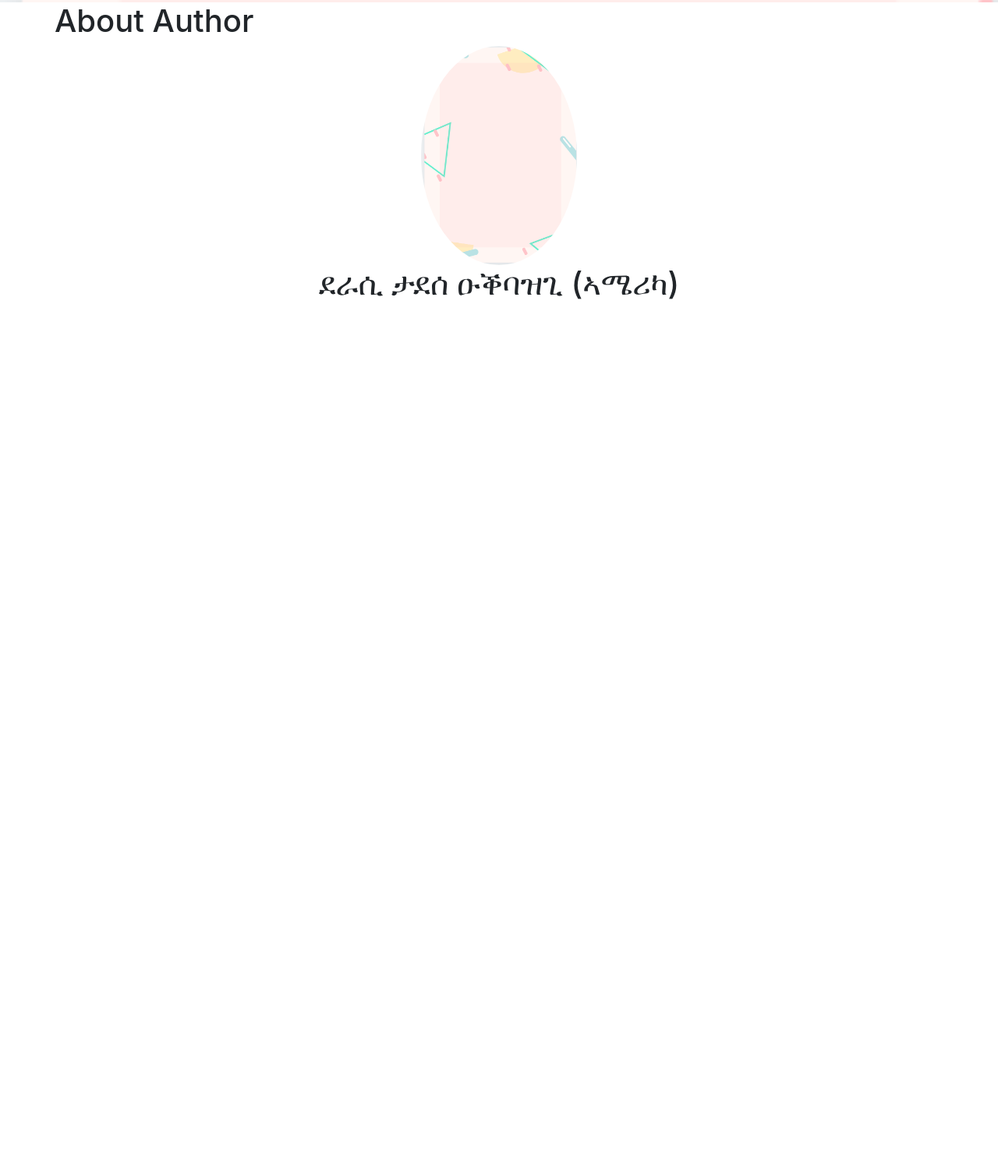
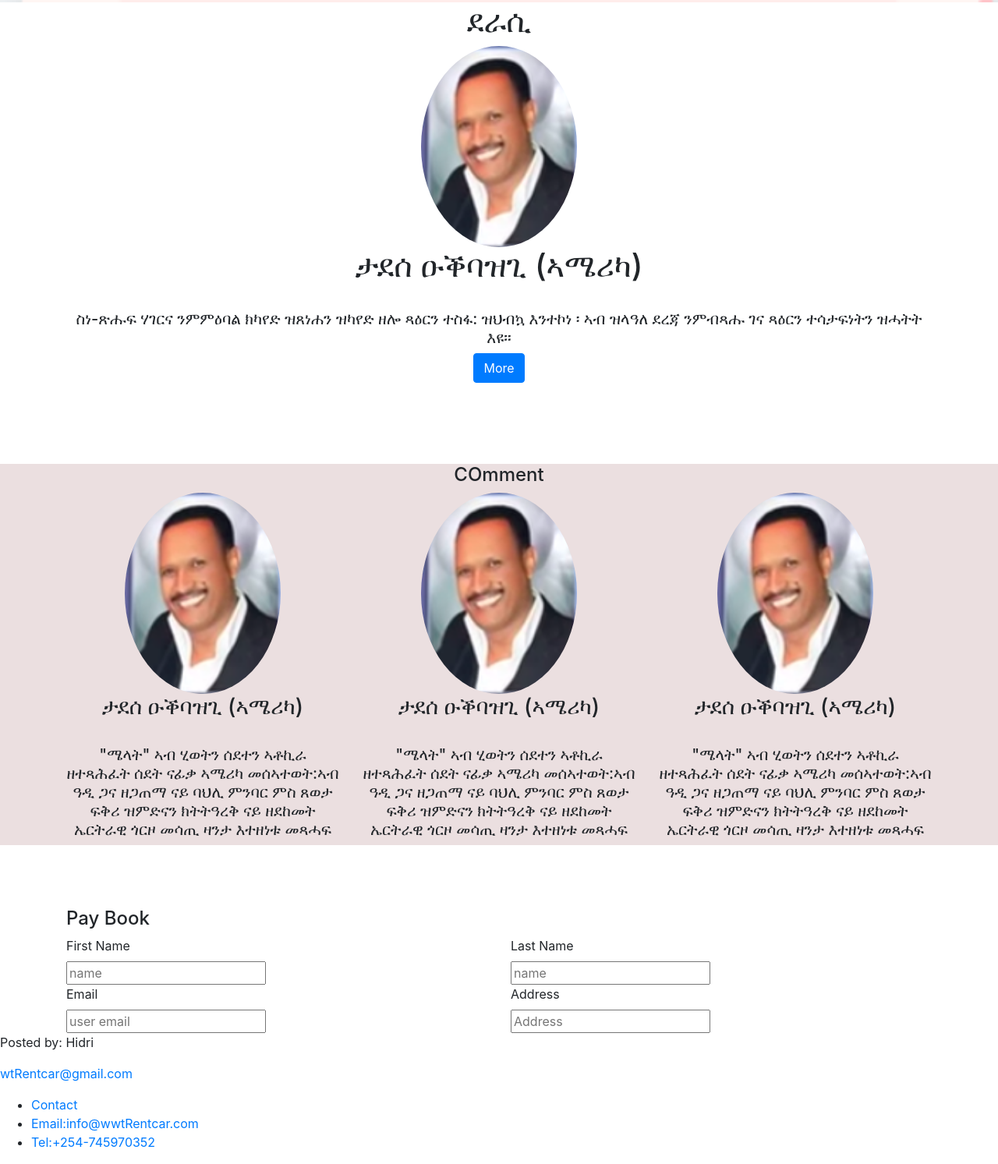
Before and after one commit to Afom25/Melat, a plain HTML site: page index.html in a window 1280 px wide. Shown: the part 797-2290 px from the top of the page at 78% size. Before the commit the page ends 1193 px from the top, so only its background shows below. Drawn offline with nearby package versions, Linux system fonts and the light colour scheme.

Commit message:
this commit will add the form

```diff
--- a/css/style.css
+++ b/css/style.css
@@ -1,7 +1,7 @@
 
 /* ICON IMAGE*/
 #icon-image-melat{
-    width:50px;
+    width:30px;
     border-radius: 50%;
 }
 #author-image{
@@ -28,6 +28,17 @@
     margin-top: 10rem;
     font-size: 40px;
 }
-h3{
-    font-size: 40px;
+
+/*ABOUT_ AUTHOR */
+.author-heading{
+    text-align: center;
 }
+
+/*People-Comment*/
+#people-comment{
+    background: rgb(235, 223, 224);
+    margin-top: 5rem;;
+}
+#form-pay{
+    margin-top: 5rem;
+}
--- a/index.html
+++ b/index.html
@@ -18,7 +18,7 @@
 <body>
     <!----Navbar section-->
     <header>
-        <nav class="navbar fixed-top navbar-expand-lg navbar-light bg-orange">
+        <nav class="navbar fixed-top navbar-expand-lg navbar-light bg-light">
 
             <a class="navbar-brand" href="#home"> <img src="image/melat icon.png" alt="icon1" id="icon-image-melat">
             </a>
@@ -60,8 +60,8 @@
                      <div class="col-md-12 col-sm-12 ">
                          <div id="home-heading" class="text-center">
                                 <p> ሜላት</p>
-                                <p>ፍቕርዊት ልብወለድ መጽሓፍ</p>
-                            <p>ደራሲ ታደሰ ዑቕባዝጊ (ኣሜሪካ)</p>                            </p>
+                                <h2>ፍቕርዊት ልብወለድ መጽሓፍ</h2> <br>
+                            <h4>ደራሲ ታደሰ ዑቕባዝጊ (ኣሜሪካ)</h4>                            </p>
                          </div>
                      </div>
 
@@ -72,17 +72,94 @@
     <section id="about-author">
         <div class="container">
             <div class="row">
-                <h1 class="author-heading">About Author</h1>
+
                     <div class="col-md-12 text-center">
-                        <img src="image/melat.png" alt="author-pics" id="author-image">
-                        <h1 class="author-heading-text">ደራሲ ታደሰ ዑቕባዝጊ (ኣሜሪካ)</h1>
+                        <h1 class="author-heading">ደራሲ</h1>
+                        <img src="image/teadesse1.png" alt="author-pics" id="author-image"><br>
+                        <h1 class="author-heading-text"> ታደሰ ዑቕባዝጊ (ኣሜሪካ)</h1><br>
+                        <h5> ስነ-ጽሑፍ ሃገርና ንምምዕባል ክካየድ ዝጸነሐን ዝካየድ ዘሎ ጻዕርን ተስፋ: ዝህብኳ እንተኮነ ፡ ኣብ ዝላዓለ ደረጃ ንምብጻሑ ገና ጻዕርን ተሳታፍነትን ዝሓትት እዩ፡፡ </h5>
+                        <button type="button" class="btn btn-primary">More</button>
+                    </div>
 
+            </div>
+        </div>
+    </section><br>
+    <section id="people-comment">
+        <div class="container">
+            <div class="row">
+                <div class="col-md-12  text-center">
+                    <h4>COmment</h4>
+                </div>
+                <div class="col-md-4 text-center">
+                    <img src="image/teadesse1.png" alt="author-pics" id="author-image"><br>
+                    <h3 class="author-heading-text"> ታደሰ ዑቕባዝጊ (ኣሜሪካ)</h3><br>
+                    <h5>"ሜላት" ኣብ ሂወትን ሰደተን ኣቶኪራ ዘተጻሕፈት ሰደት ናፊቃ ኣሜሪካ መሰኣተወት:ኣብ ዓዲ ጋና ዘጋጠማ ናይ ባህሊ ምንባር ምስ ጸወታ ፍቅሪ ዝምድናን ክትትዓረቅ ናይ ዘደከመት ኤርትራዊ ጎርዞ  መሳጢ ዛንታ እተዘነቱ መጻሓፍ</h5>
+                </div>
+                <div class="col-md-4 text-center">
+                    <img src="image/teadesse1.png" alt="author-pics" id="author-image"><br>
+                    <h3 class="author-heading-text"> ታደሰ ዑቕባዝጊ (ኣሜሪካ)</h3><br>
+                    <h5>"ሜላት" ኣብ ሂወትን ሰደተን ኣቶኪራ ዘተጻሕፈት ሰደት ናፊቃ ኣሜሪካ መሰኣተወት:ኣብ ዓዲ ጋና ዘጋጠማ ናይ ባህሊ ምንባር ምስ ጸወታ ፍቅሪ ዝምድናን ክትትዓረቅ ናይ ዘደከመት ኤርትራዊ ጎርዞ  መሳጢ ዛንታ እተዘነቱ መጻሓፍ</h5>
+                </div>
+                <div class="col-md-4 text-center">
+                    <img src="image/teadesse1.png" alt="author-pics" id="author-image"><br>
+                    <h3 class="author-heading-text"> ታደሰ ዑቕባዝጊ (ኣሜሪካ)</h3><br>
+                    <h5>"ሜላት" ኣብ ሂወትን ሰደተን ኣቶኪራ ዘተጻሕፈት ሰደት ናፊቃ ኣሜሪካ መሰኣተወት:ኣብ ዓዲ ጋና ዘጋጠማ ናይ ባህሊ ምንባር ምስ ጸወታ ፍቅሪ ዝምድናን ክትትዓረቅ ናይ ዘደከመት ኤርትራዊ ጎርዞ  መሳጢ ዛንታ እተዘነቱ መጻሓፍ</h5>
 
-                    </div>
-                </h1>
+                </div>
+
             </div>
         </div>
     </section>
+    <section id="form-pay">
+        <form>
+                <div class="container">
+                    <h4> Pay Book</h4>
+                    <div class="row">
+
+                        <div class="col-md-6">
+                            <label for="firstName">First Name</label><br>
+                            <input type="text" class="" id="firstName" placeholder="name">
+                        </div>
+                        <div class="col-md-6">
+                            <label for="LastName">Last Name</label><br>
+                            <input type="text" class="" id="LasttName" placeholder="name">
+                        </div><br>
+                    </div>
+                    <div class="row">
+                        <div class="col-md-6">
+                            <label for="email">Email</label><br>
+                            <input type="email" class="" id="email" placeholder="user email">
+                        </div>
+                        <div class="col-md-6">
+                         <label for="email">Address </label><br>
+                         <input type="email" class="" id="email" placeholder="Address">
+                     </div>
+
+                    </div>
+
+                    </div>
+
+
+
+
+
+                </div>
+
+        </form>
+    </section>
+
+    <footer class="footer-1">
+        <div class="fotter-text">
+            <p>Posted by: Hidri</p>
+            <p> <a href="#">wtRentcar@gmail.com</a> </p>
+            <ul class="social-media">
+                <li><a href="#"> Contact</a></li>
+                <li><a href="#">Email:info@wwtRentcar.com</a></li>
+                <li><a href="#">Tel:+254-745970352</a></li>
+            </ul>
+        </div>
+
+    </footer>
 </body>
 
 
```
Also changed, not shown: image/teadesse1.png (added).
